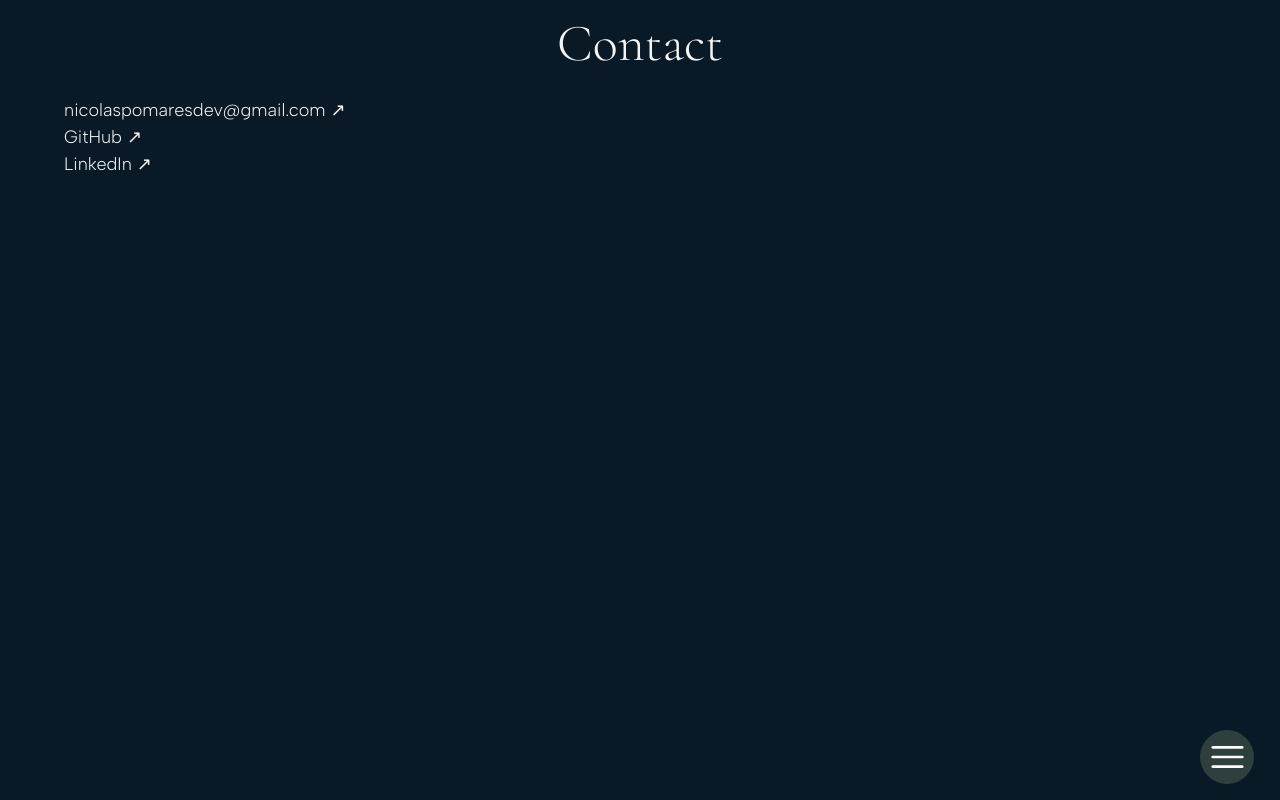
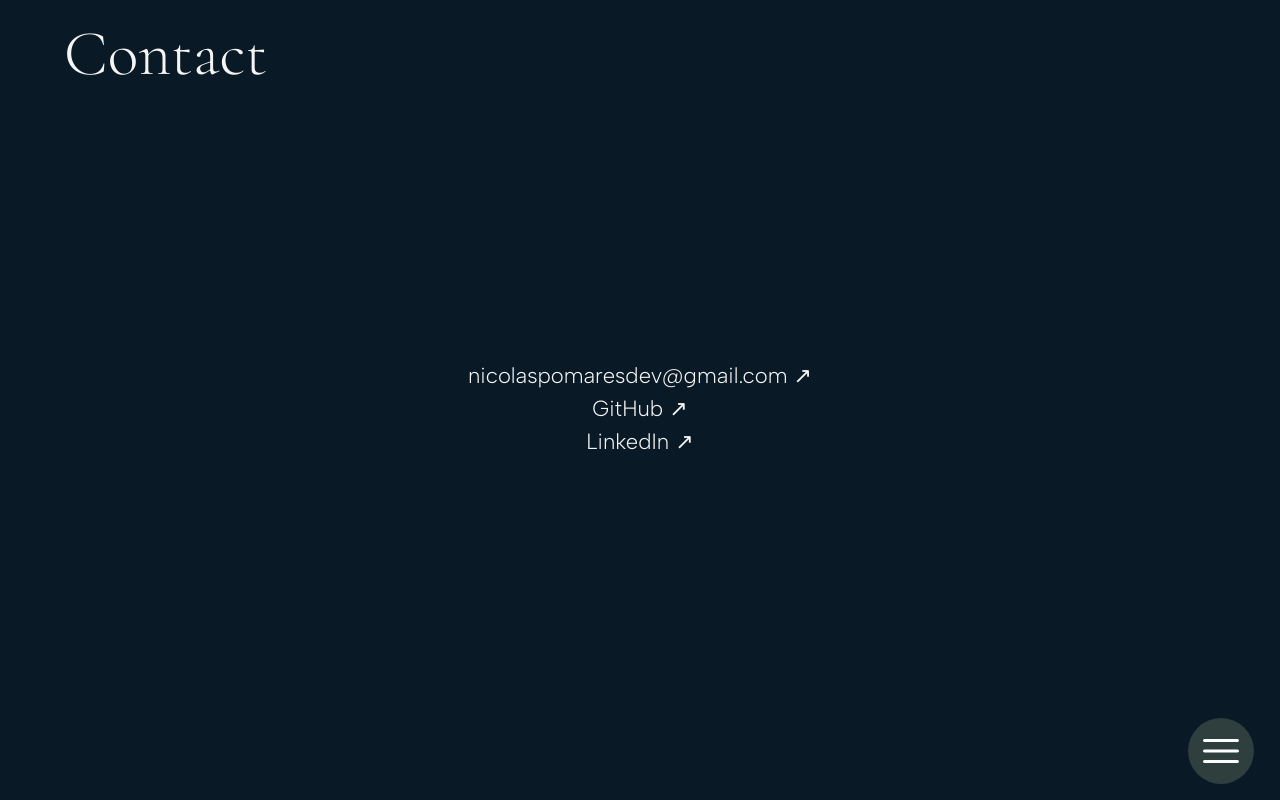
Before and after one commit to NicoPom/PORTFOLIO, a React (Vite) app: page /contact in a window 1280 px wide. Built offline with nearby package versions, Linux system fonts and the light colour scheme; the HTML template or start-up script is replaced by a standard one.

Commit message:
adjusting styles / media queries

```diff
--- a/src/Components/Contact.jsx
+++ b/src/Components/Contact.jsx
@@ -2,22 +2,25 @@ import React from "react";
 
 export default function Contact() {
   return (
-    <div className="container">
-      <h2>Contact</h2>
+    <div className="container contact--container">
+      <h2 className="contact--title">Contact</h2>
       <div className="contact--links--container">
         <a
-          className="external--link"
+          className="contact--link external--link"
           href="mailto: nicolaspomaresdev@gmail.com"
         >
           nicolaspomaresdev@gmail.com ↗
         </a>
 
-        <a className="external--link" href="https://github.com/NicoPom">
+        <a
+          className="contact--link external--link"
+          href="https://github.com/NicoPom"
+        >
           GitHub ↗
         </a>
 
         <a
-          className="external--link"
+          className="contact--link external--link"
           href="https://www.linkedin.com/in/nicolas-pomares-4a8535197/"
         >
           LinkedIn ↗
--- a/src/Components/Projects.jsx
+++ b/src/Components/Projects.jsx
@@ -53,7 +53,7 @@ export default function Projects() {
   ));
 
   return (
-    <div className="container">
+    <div className="container project--container">
       <h2>Projects</h2>
       <ul className="projects--list">{projectElements}</ul>
     </div>
--- a/src/style.css
+++ b/src/style.css
@@ -22,6 +22,13 @@ html {
 html,
 body {
   font-size: 18px;
+}
+
+@media screen and (min-width: 768px) {
+  html,
+  body {
+    font-size: 22px;
+  }
 }
 
 body {
@@ -93,10 +100,15 @@ html {
 
 .container {
   width: 90%;
+
   min-height: 90vh;
+  max-width: 1200px;
   padding: 1rem 0;
   margin-bottom: 100px;
   margin: 0 auto;
+
+  display: flex;
+  flex-direction: column;
 }
 
 h1 {
@@ -104,7 +116,6 @@ h1 {
 
 h2 {
   margin-bottom: 1.5rem;
-  text-align: center;
 }
 
 h3 {
@@ -149,12 +160,6 @@ nav {
 
 /* Home */
 
-.home--container {
-  display: flex;
-  flex-direction: column;
-  justify-content: space-between;
-}
-
 .profile--picture {
   display: block;
 
@@ -164,12 +169,21 @@ nav {
   margin: 0 auto;
 }
 
+@media screen and (min-width: 768px) {
+  .profile--picture {
+    max-width: 600px;
+  }
+}
+
 /* About */
 
 .logo--container {
+  min-height: 50vh;
   display: flex;
   flex-direction: column;
+  justify-content: center;
   align-items: center;
+  margin-top: 1rem;
 }
 
 /* Projects */
@@ -223,9 +237,12 @@ nav {
 /* Contact */
 
 .contact--links--container {
+  min-height: 100%;
   display: flex;
   flex-direction: column;
-  align-items: flex-start;
+  justify-content: center;
+  align-items: center;
+  margin: auto;
 }
 
 /** ==== ANIMATIONS ==== **/
```
